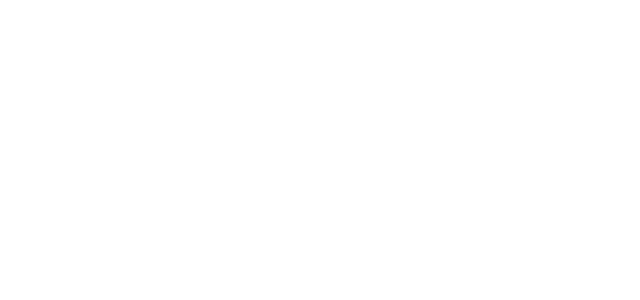
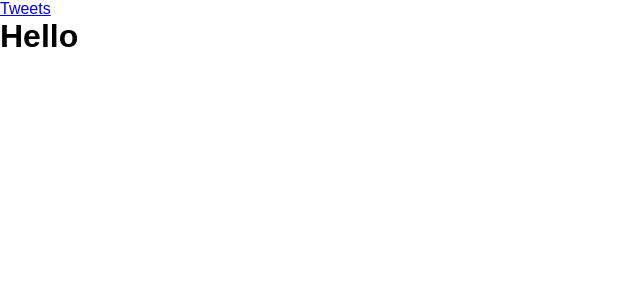
Before and after one commit to MahsumaRezai/X-Clone, a React (Create React App) app: page /tweets in a window 1280 px wide. Shown: the top 300 px of the page, without its empty margins (0-640 px from the left). Built offline with nearby package versions, Linux system fonts and the light colour scheme.

Commit message:
add link section

```diff
--- a/src/App.js
+++ b/src/App.js
@@ -1,10 +1,18 @@
 import { Fragment } from "react";
+import { Route } from 'react-router-dom';
+import Tweets from './Pages/Tweets'
+import Head from "./Componets/Head";
 
 function App(props) {
 
 
     return (
         <Fragment>
+            <Head />
+            <Route path="/tweets">
+                <Tweets />
+
+            </Route>
         </Fragment>
     )
 }
--- a/src/Componets/Head.js
+++ b/src/Componets/Head.js
@@ -0,0 +1,14 @@
+import { Fragment } from "react";
+import { Link } from 'react-router-dom'
+
+const Head = (props) => {
+    return (
+        <Fragment>
+            <ul>
+                <li><Link to='/tweets'>Tweets</Link></li>
+            </ul>
+
+        </Fragment>
+    )
+}
+export default Head;
--- /dev/null
+++ b/src/Pages/Tweets.js
@@ -0,0 +1,10 @@
+import { Fragment } from "react";
+
+const Tweets = (props) => {
+    return (
+        <Fragment>
+            <h1>Hello</h1>
+        </Fragment>
+    )
+}
+export default Tweets;
```
